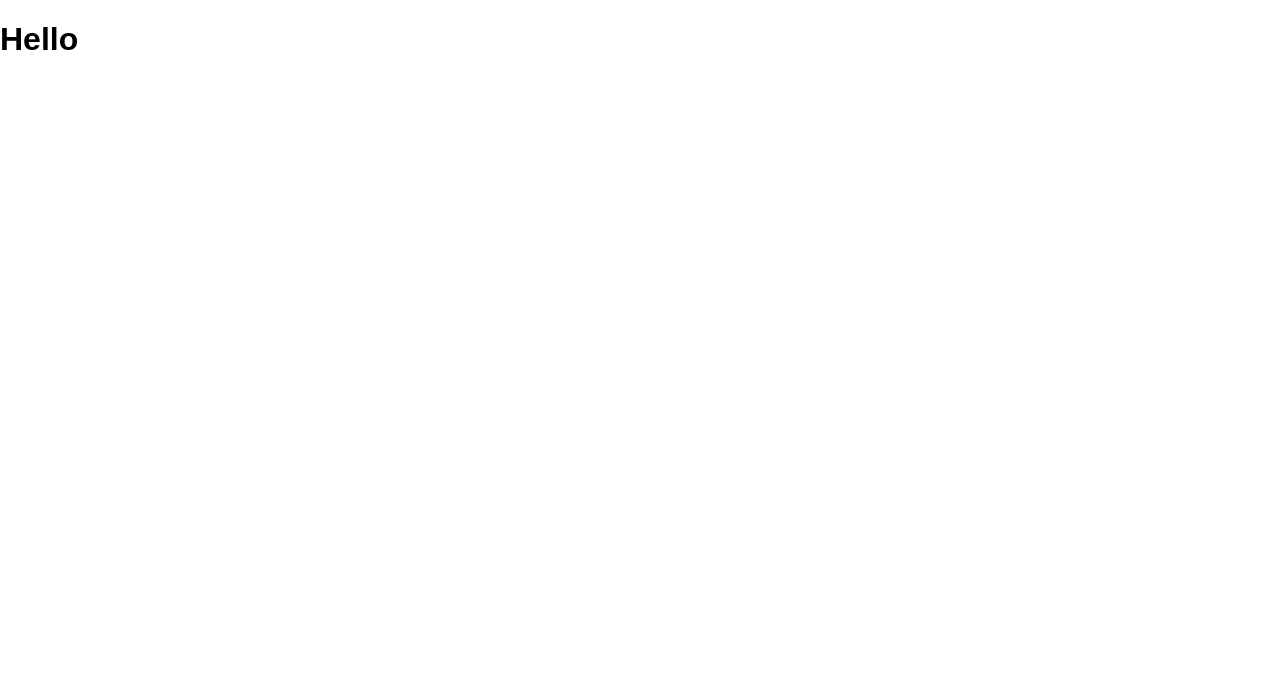
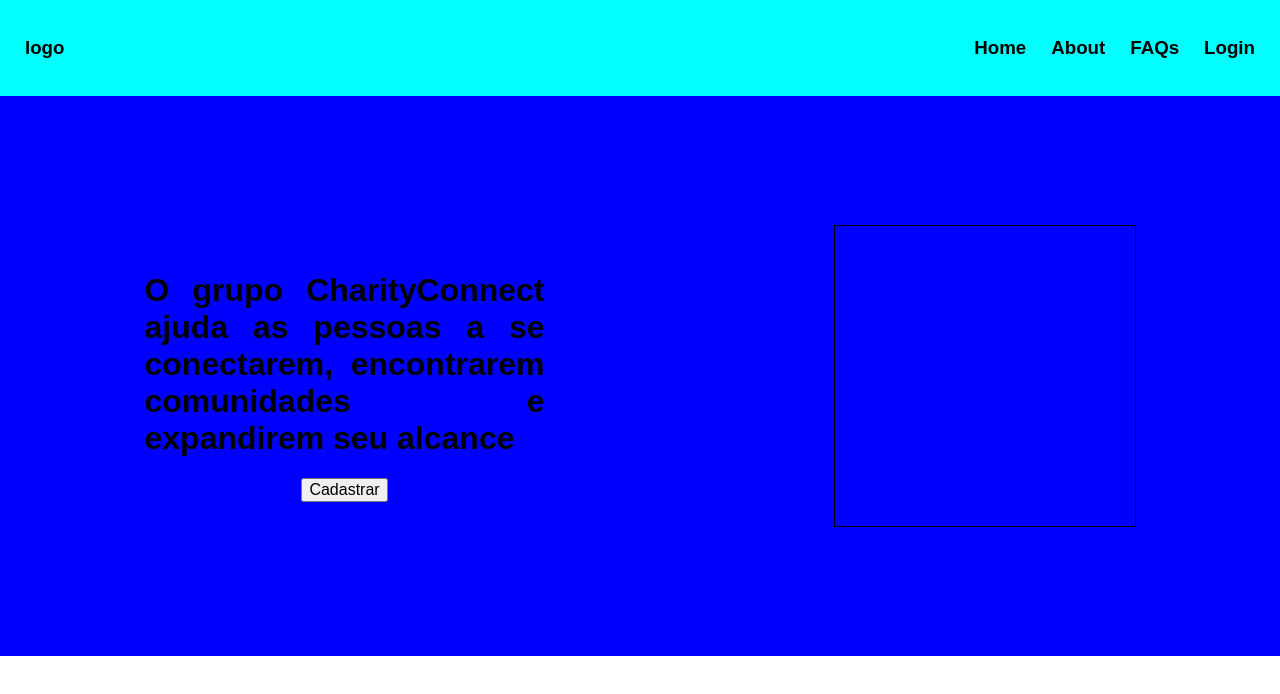
Before and after one commit to NiltonAtanasio/Charity_Connect, a React (Create React App) app: page / in a window 1280 px wide. Shown: the top 694 px of the page. Built offline with nearby package versions, Linux system fonts and the light colour scheme.

Commit message:
Nav and Main started 😎

```diff
--- a/src/App.jsx
+++ b/src/App.jsx
@@ -1,10 +1,34 @@
 import "./styles/normalize.css";
 import "./styles/fontawesome.min.css";
+import "./styles/app.css";
 
 function App() {
   return (
-    <div className="App">
-      <h1>Hello</h1>
+    <div>
+      <div className="nav">
+        <div className="nav__logo">
+          <h3>logo</h3>
+        </div>
+        <div className="nav__menu">
+          <h3>Home</h3>
+          <h3>About</h3>
+          <h3>FAQs</h3>
+          <h3>Login</h3>
+        </div>
+      </div>
+
+      <div className="main">
+        <div className="main__text">
+          <h1>
+            O grupo CharityConnect ajuda as pessoas a se conectarem, encontrarem
+            comunidades e expandirem seu alcance
+          </h1>
+          <button>Cadastrar</button>
+        </div>
+        <div className="main__image"></div>
+      </div>
+
+      <div className="titles"></div>
     </div>
   );
 }
--- /dev/null
+++ b/src/components/pages/Home.jsx
@@ -0,0 +1,5 @@
+import React from "react";
+
+export default function Home() {
+  return <div>Home</div>;
+}
--- /dev/null
+++ b/src/styles/app.css
@@ -0,0 +1,38 @@
+.nav {
+  height: 12vh;
+  background-color: aqua;
+  display: flex;
+  flex-direction: row;
+  align-items: center;
+  justify-content: space-between;
+  padding: 0px 25px;
+}
+
+.nav__menu {
+  display: flex;
+  flex-direction: row;
+  gap: 25px;
+}
+
+.main {
+  height: 70vh;
+  background-color: blue;
+  display: flex;
+  justify-content: space-around;
+  align-items: center;
+}
+
+.main__text {
+  width: 400px;
+  display: flex;
+  align-items: center;
+  justify-content: center;
+  flex-direction: column;
+  text-align: justify;
+}
+
+.main__image {
+  width: 300px;
+  height: 300px;
+  border: solid 1px black;
+}
```
Also changed, not shown: src/components/pages/home.css (added).
